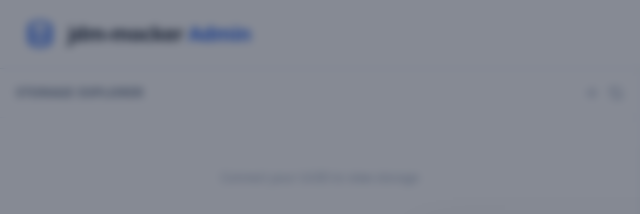
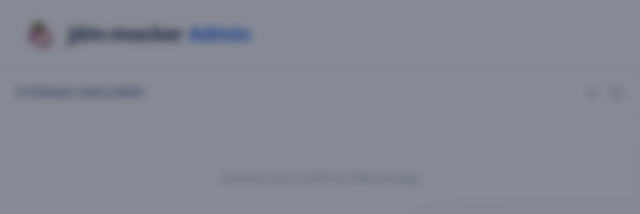
Before and after one commit to laurindocbenjamim/JDM-mocker-Server, a website: page public/index.html in a window 1280 px wide. Shown: the top 214 px of the page, 0-640 px from the left. Drawn offline with nearby package versions, Linux system fonts and the light colour scheme.

Commit message:
feat: use mangotin image as the primary dashboard logo mark icon

```diff
--- a/public/index.html
+++ b/public/index.html
@@ -5,6 +5,7 @@
     <meta charset="UTF-8">
     <meta name="viewport" content="width=device-width, initial-scale=1.0">
     <title>jdm-mocker Admin Dashboard</title>
+    <link rel="icon" type="image/png" href="/assets/favicon.png">
     <script src="https://cdn.tailwindcss.com"></script>
     <style>
         /* Custom scrollbar and minor tweaks */
@@ -39,12 +40,7 @@
     <!-- Top Navigation Navbar -->
     <header class="bg-white border-b border-slate-200 px-6 py-4 flex items-center justify-between shrink-0">
         <div class="flex items-center gap-3">
-            <svg class="w-8 h-8 text-blue-600" fill="none" stroke="currentColor" viewBox="0 0 24 24"
-                xmlns="http://www.w3.org/2000/svg">
-                <path stroke-linecap="round" stroke-linejoin="round" stroke-width="2"
-                    d="M4 7v10c0 2.21 3.582 4 8 4s8-1.79 8-4V7M4 7c0 2.21 3.582 4 8 4s8-1.79 8-4M4 7c0-2.21 3.582-4 8-4s8 1.79 8 4m0 5c0 2.21-3.582 4-8 4s-8-1.79-8-4">
-                </path>
-            </svg>
+            <img src="/assets/favicon.png" alt="jdm-mocker logo" class="w-8 h-8 rounded-md shadow-sm object-cover">
             <h1 class="text-xl font-bold text-slate-800 tracking-tight">jdm-mocker <span
                     class="text-blue-600">Admin</span>
             </h1>
```
Also changed, not shown: public/assets/favicon.png (added).
